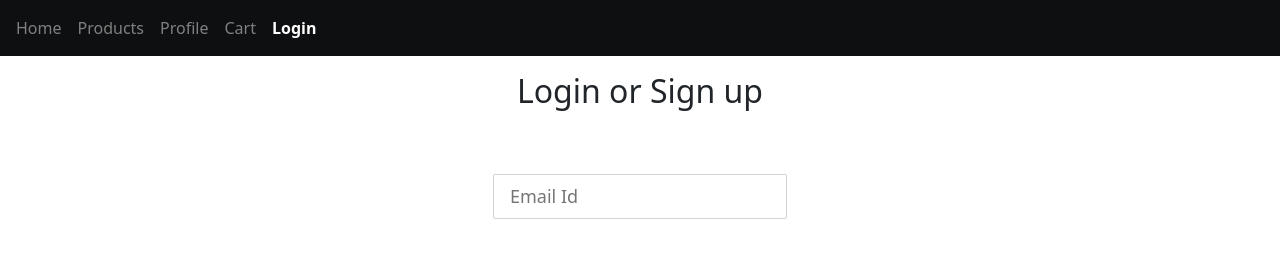
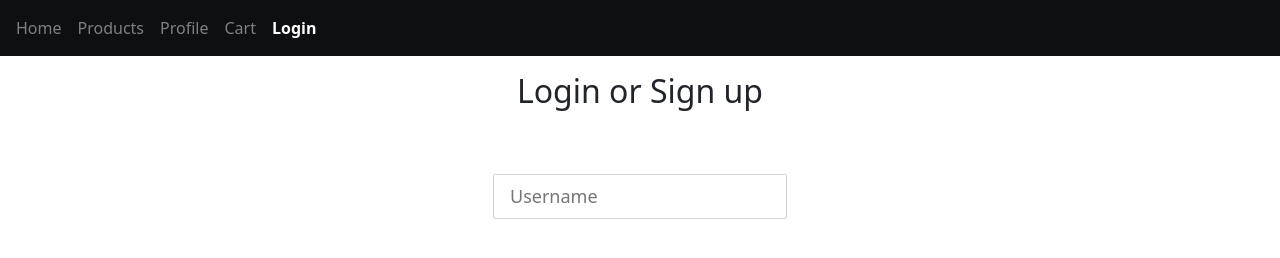
Before and after one commit to ShahidLandge/Shopping-App--React, a React (Create React App) app: page /login in a window 1280 px wide. Shown: the top 258 px of the page. Built offline with nearby package versions, Linux system fonts and the light colour scheme.

Commit message:
Update Login.jsx

```diff
--- a/src/Component/Pages/Login.jsx
+++ b/src/Component/Pages/Login.jsx
@@ -9,7 +9,7 @@ export const Login = () => {
   const [passwordNotMatch, setpasswordNotMatch] = useState(false);
   const location = useLocation();
   const [userInfo, setUserInfo] = useState({
-    email: "",
+    username: "",
     password: "",
   });
 
@@ -18,7 +18,7 @@ export const Login = () => {
     const userList = JSON.parse(localStorage.getItem("users"));
     console.log(userList);
     const userfromStorage = userList.find((user) => {
-      return user.email === userInfo.email;
+      return user.username === userInfo.username;
     });
     // let path;
     // if(location.state.previousPath){
@@ -51,11 +51,11 @@ export const Login = () => {
         <br />
         <div>
           <input
-            id="email"
+            id="username"
             type="text"
-            placeholder="Email Id"
+            placeholder="Username"
             onChange={(e) =>
-              setUserInfo({ ...userInfo, email: e.target.value })
+              setUserInfo({ ...userInfo, username: e.target.value })
             }
           />
         </div>
```
